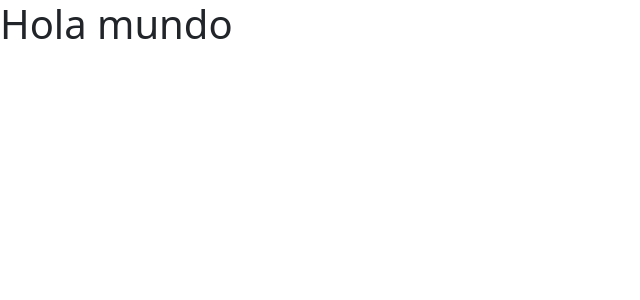
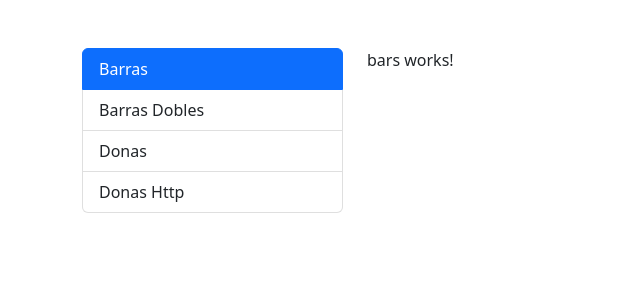
Before and after one commit to rafikidota/graphicsApp, an Angular app: page /charts/bars in a window 1280 px wide. Before the commit this address led to /. Shown: the top 300 px of the page, without its empty margins (0-640 px from the left). Built offline with nearby package versions, Linux system fonts and the light colour scheme.

Commit message:
section 22 until video 7
structure and styles added

```diff
--- a/src/app/app-routing.module.ts
+++ b/src/app/app-routing.module.ts
@@ -1,7 +1,16 @@
 import { NgModule } from '@angular/core';
 import { RouterModule, Routes } from '@angular/router';
 
-const routes: Routes = [];
+const routes: Routes = [
+  {
+    path: 'charts',
+    loadChildren: () => import('./graphics/graphics.module').then(m => m.GraphicsModule)
+  },
+  {
+    path: '**',
+    redirectTo: 'charts'
+  }
+];
 
 @NgModule({
   imports: [RouterModule.forRoot(routes)],
--- a/src/app/app.component.html
+++ b/src/app/app.component.html
@@ -1 +1,8 @@
-<h1>Hola mundo</h1>
+<div class="row mt-5">
+    <div class="col-md-3 col-sm-12">
+        <app-menu></app-menu>
+    </div>
+    <div class="col-md-9 col-sm-12">
+        <router-outlet></router-outlet>
+    </div>
+</div>
--- a/src/app/graphics/graphics-routing.module.ts
+++ b/src/app/graphics/graphics-routing.module.ts
@@ -1,7 +1,22 @@
 import { NgModule } from '@angular/core';
 import { RouterModule, Routes } from '@angular/router';
+import { BarsComponent } from './pages/bars/bars.component';
+import { DoubleBarsComponent } from './pages/double-bars/double-bars.component';
+import { BarsChartComponent } from './components/bars-chart/bars-chart.component';
+import { DoughnutComponent } from './pages/doughnut/doughnut.component';
+import { DoughnutHttpComponent } from './pages/doughnut-http/doughnut-http.component';
 
-const routes: Routes = [];
+const routes: Routes = [{
+  path: '',
+  children: [
+    { path: 'bars', component: BarsComponent },
+    { path: 'double-bars', component: DoubleBarsComponent },
+    { path: 'doughnut', component: DoughnutComponent },
+    { path: 'doughnut-http', component: DoughnutHttpComponent },
+    { path: '**', redirectTo: 'bars' },
+  ]
+}
+];
 
 @NgModule({
   imports: [RouterModule.forChild(routes)],
--- a/src/app/shared/menu/menu.component.html
+++ b/src/app/shared/menu/menu.component.html
@@ -1 +1,8 @@
-<p>menu works!</p>
+<ul class="list-group">
+    <li *ngFor="let menu of menuItems"
+         class="list-group-item list-group-action"
+         [routerLink]="[menu.route]"
+         routerLinkActive="active">
+    {{menu.name}}
+    </li>
+</ul>
--- a/src/app/shared/menu/menu.component.ts
+++ b/src/app/shared/menu/menu.component.ts
@@ -1,10 +1,29 @@
 import { Component, OnInit } from '@angular/core';
+
+interface Menuitem {
+  route: string;
+  name: string;
+}
 
 @Component({
   selector: 'app-menu',
-  templateUrl: './menu.component.html'
+  templateUrl: './menu.component.html',
+  styles: [
+    `
+    li{
+      cursor: pointer;
+    }
+    `
+  ]
 })
 export class MenuComponent implements OnInit {
+
+  menuItems: Menuitem[] = [
+    { route: '/charts/bars', name: 'Barras' },
+    { route: '/charts/double-bars', name: 'Barras Dobles' },
+    { route: '/charts/doughnut', name: 'Donas' },
+    { route: '/charts/doughnut-http', name: 'Donas Http' }
+  ];
 
   constructor() { }
 
--- a/src/index.html
+++ b/src/index.html
@@ -13,7 +13,7 @@
 
 </head>
 
-<body>
+<body class="container">
   <app-root></app-root>
 </body>
 
```
Also changed, not shown: src/app/app.module.ts (+4 -4 lines), src/app/graphics/graphics.module.ts (+0 -8 lines), src/app/shared/shared.module.ts (added, +20 -0 lines).
